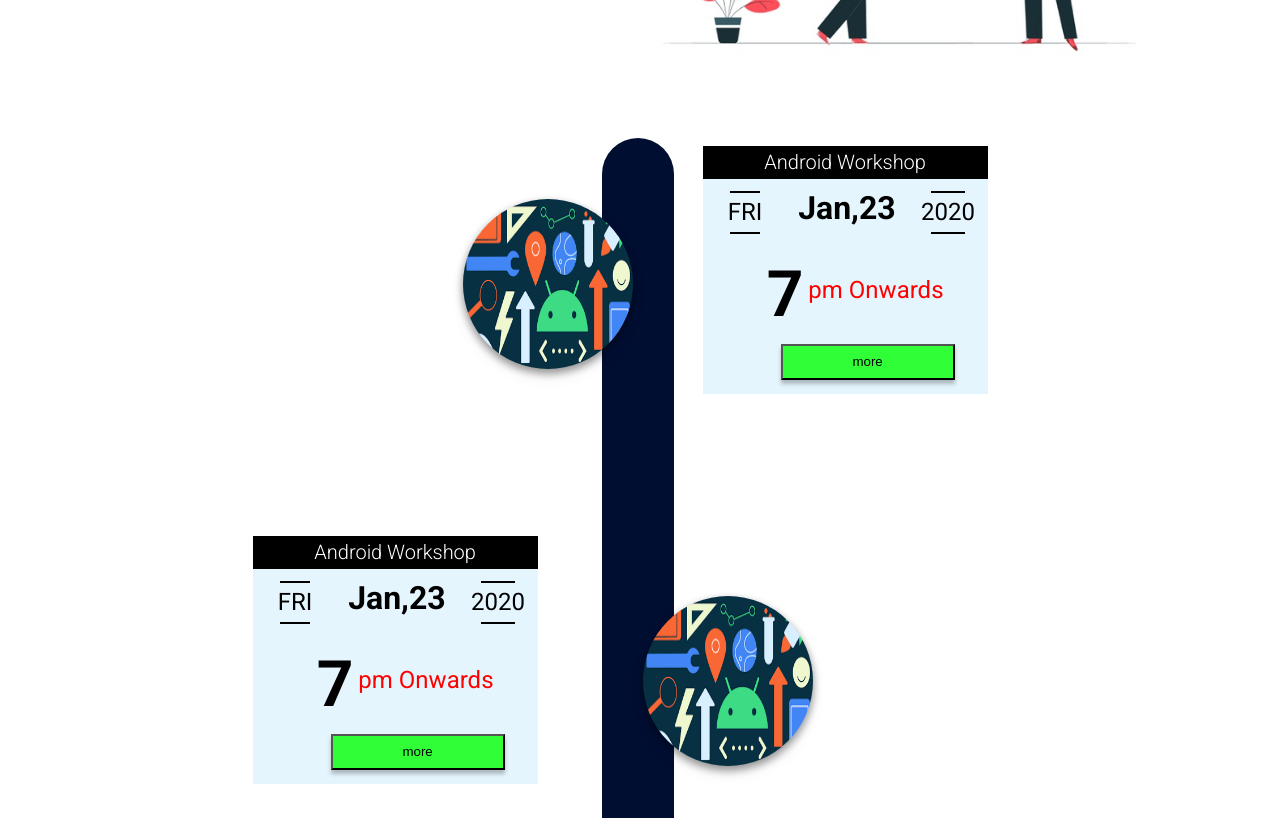
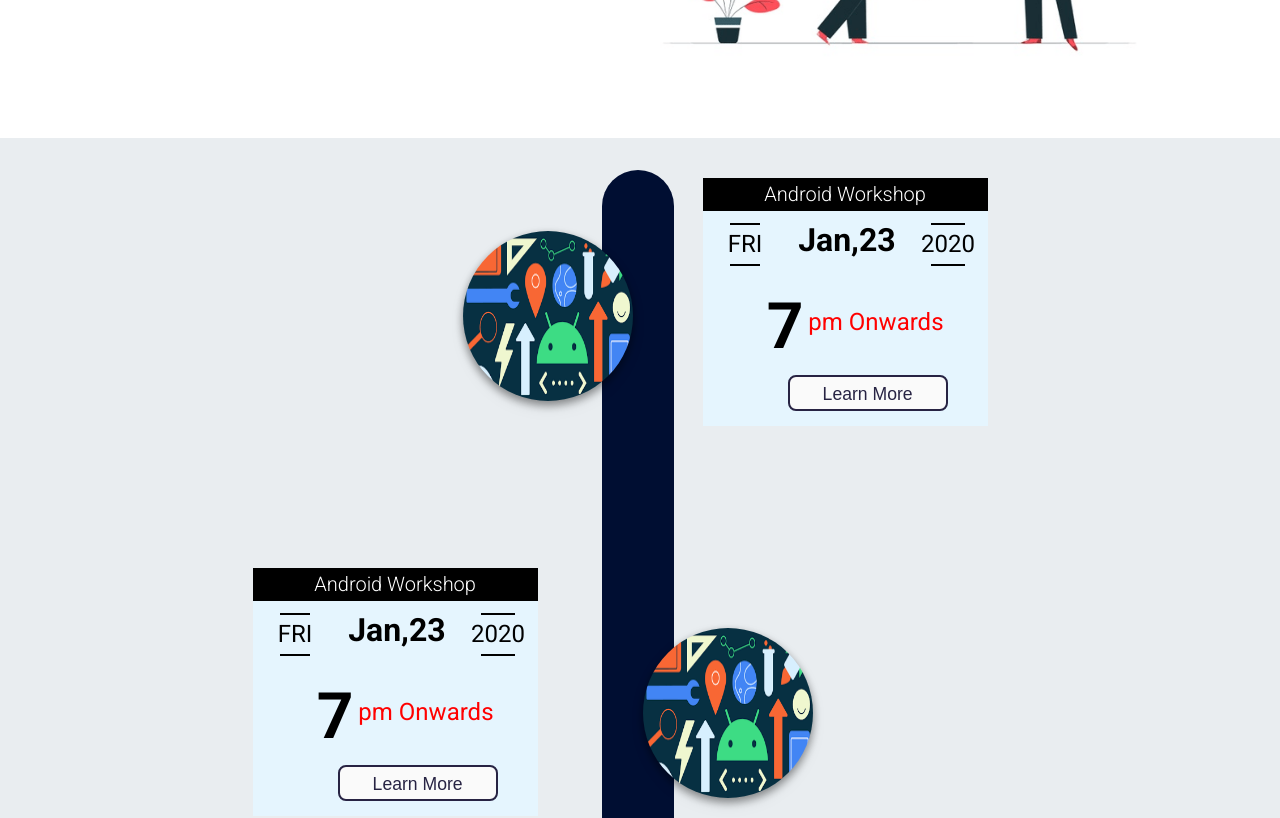
Before and after one commit to acespvgcoet/ACES-Website, a React (Create React App) app: page /events in a window 1280 px wide. Shown: the part 360-1178 px from the top of the page. Built offline with nearby package versions, Linux system fonts and the light colour scheme.

Commit message:
Minor UI changes

```diff
--- a/src/components/Blogs.js
+++ b/src/components/Blogs.js
@@ -20,6 +20,7 @@
           />
         </div>
       </section>
+      <section style={{ backgroundColor: "#e9edf0" }}>
         <div className="blogs_up">
           <div className="blogcardlarge">
             <BlogsCardLarge
@@ -173,6 +174,7 @@
             </div>
           </div>
         </div>
+      </section>
     </div>
   );
 }
--- a/src/components/Contact.jsx
+++ b/src/components/Contact.jsx
@@ -13,9 +13,7 @@
       <Header />
       <ContactUsupperpart></ContactUsupperpart>
       <ContactUsMiddle></ContactUsMiddle>
-      <br></br>
       <Map1></Map1>
-      <br></br>
     </div>
   );
 }
--- a/src/components/ContactUsMiddle.js
+++ b/src/components/ContactUsMiddle.js
@@ -6,7 +6,7 @@
 
 function AppMiddle() {
   return (
-    <div className="appmiddle">
+    <div className="appmiddle" style={{ backgroundColor: "#e9edf0" }}>
       <div className="appmiddlecontent">
         <div style={{ display: "flex", alignItems: "center" }}>
           <MailIcon style={{ fontSize: 40, color: "orange" }}>Email</MailIcon>
@@ -21,8 +21,12 @@
           <LocationOnIcon
             style={{ fontSize: 40, color: "red" }}
           ></LocationOnIcon>
-          <h3 style={{ marginLeft: 10 }}> ACES | PVG’s College of Engineering and Technology<br></br>
-          44, Vidya Nagari, Shivdarshan, Parvati,Pune – 411009 Maharashtra – INDIA</h3>
+          <h3 style={{ marginLeft: 10 }}>
+            {" "}
+            ACES | PVG’s College of Engineering and Technology<br></br>
+            44, Vidya Nagari, Shivdarshan, Parvati,Pune – 411009 Maharashtra –
+            INDIA
+          </h3>
           <br></br>
         </div>
       </div>
--- a/src/components/EventsCard.js
+++ b/src/components/EventsCard.js
@@ -1,46 +1,43 @@
 import React from "react";
 import "../css/EventsCard.css";
-function EventsCard({title,day,month,date,year,time}) {
+function EventsCard({ title, day, month, date, year, time }) {
   return (
-     <div>
+    <div className="event-card">
       <div class="card_title">
         {/* ANDROID WORKSHOP */}
         {title}
         <div class="card_des">
           <div class="date">
             <div class="day">
-            <hr width="33%" align="center" size="2px" color="black"/>
+              <hr width="33%" align="center" size="2px" color="black" />
               {day}
               {/* FRI */}
-            <hr width="33%"  align="center" size="2px" color="black"/>
+              <hr width="33%" align="center" size="2px" color="black" />
             </div>
             <div class="month">
               {month},{date}
               {/* OCT 22 */}
             </div>
             <div class="year">
-                <hr width="40%" align="center" size="2px" color="black"/>
+              <hr width="40%" align="center" size="2px" color="black" />
               {year}
               {/* 2020 */}
-                <hr width="40%"  align="center" size="2px" color="black"/>
+              <hr width="40%" align="center" size="2px" color="black" />
             </div>
-
           </div>
           <div class="time">
             <div class="no">
               {time}
               {/* 7 */}
             </div>
-        <div class="pm">
-            pm Onwards
-        </div></div>
-        <div >
-            <button class="button">more</button>
+            <div class="pm">pm Onwards</div>
+          </div>
+          <div>
+            <button class="button">Learn More</button>
           </div>
         </div>
       </div>
     </div>
-
   );
 }
 
--- a/src/components/EventsPage.js
+++ b/src/components/EventsPage.js
@@ -18,7 +18,10 @@
           <img src={EventIllustartion} alt="events-illustartion" />
         </div>
       </section>
-      <div className="timeline-container">
+      <div
+        className="timeline-container"
+        style={{ backgroundColor: "#e9edf0" }}
+      >
         <div id="timeline">
           <div className="card-image">
             <a
--- a/src/components/Map1.js
+++ b/src/components/Map1.js
@@ -14,7 +14,10 @@
       popupAnchor: [0, -41],
     });
     return (
-      <div className="map-container-main">
+      <div
+        className="map-container-main"
+        style={{ backgroundColor: "#e9edf0" }}
+      >
         <div className="map-container">
           <MapContainer
             center={position}
--- a/src/components/Team.jsx
+++ b/src/components/Team.jsx
@@ -10,10 +10,10 @@
   const [teams, setTeams] = useState([]);
   const [teachers, setTeachers] = useState([]);
   const [leads, setLeads] = useState([]);
-  const [name,setName] = useState();
-  const [cat,setCat] = useState();
-  const [imgL,setImgL] = useState();
-  const [linkedInL,setLinkedInL] = useState();
+  const [name, setName] = useState();
+  const [cat, setCat] = useState();
+  const [imgL, setImgL] = useState();
+  const [linkedInL, setLinkedInL] = useState();
   useEffect(() => {
     db.collection("teams").onSnapshot((snapshot) => {
       setTeams(
@@ -46,22 +46,19 @@
   }, [teams, teachers, leads]);
   const send = (e) => {
     e.preventDefault();
-    console.log(name,cat,imgL,linkedInL);
-    console.log("notification")
-        db.collection("teams").doc("notification").collection("members").add(
-            {
+    console.log(name, cat, imgL, linkedInL);
+    console.log("notification");
+    db.collection("teams").doc("notification").collection("members").add({
       name: name,
       category: cat,
       imgLink: imgL,
       linedInLink: linkedInL,
-            }
-        )
-        setName('');
-        setCat('');
-        setImgL('');
-        setLinkedInL('');
-
-  }
+    });
+    setName("");
+    setCat("");
+    setImgL("");
+    setLinkedInL("");
+  };
   return (
     <div>
       <Header />
@@ -74,27 +71,22 @@
         LinkedLink : <input type = "text" value={linkedInL} onChange={e => setLinkedInL(e.target.value)}/><br/>
         <button onClick  = {send}>Send</button><br/>*/}
       <div className="teamheader">
-
         <div className="teampagetitle">
-
           <h1>The Team</h1>
           <p>Get to Know our 2020-21 Team</p>
         </div>
 
-
-            <img className= "teampagelogo" src={teamimage} alt="teamlogo" />
-
+        <img className="teampagelogo" src={teamimage} alt="teamlogo" />
       </div>
-      <div className="team">
-
+      <div className="team" style={{ backgroundColor: "#e9edf0" }}>
         <h1>Team</h1>
         <div className="teamCoordinators">
           {teachers.map((teacher) => (
             <InfoBlock
               name={teacher.data.name}
               designation={teacher.data.designation}
-              imgLink ={teacher.data?.imgLink}
-              linkedInLink ={teacher.data?.linkedInLink}
+              imgLink={teacher.data?.imgLink}
+              linkedInLink={teacher.data?.linkedInLink}
             />
           ))}
 
@@ -105,8 +97,8 @@
             <InfoBlock
               name={lead.data.name}
               designation={lead.data.designation}
-              imgLink ={lead.data?.imgLink}
-              linkedInLink ={lead.data?.linkedInLink}
+              imgLink={lead.data?.imgLink}
+              linkedInLink={lead.data?.linkedInLink}
             />
           ))}
         </div>
--- a/src/css/Blogs.css
+++ b/src/css/Blogs.css
@@ -34,7 +34,6 @@
   margin-top: 20px;
   justify-content: center;
   display: flex;
-  margin-bottom: 30px;
   align-items: center;
 }
 
--- a/src/css/Events.css
+++ b/src/css/Events.css
@@ -1,3 +1,7 @@
+.timeline-container {
+  padding: 2rem 0;
+}
+
 .Events-container {
   font-family: "Roboto", sans-serif;
 }
--- a/src/css/EventsCard.css
+++ b/src/css/EventsCard.css
@@ -1,25 +1,21 @@
-
-.card{
-
+.card {
   margin-left: 100px;
   justify-content: left;
   display: flex;
-    margin-top:10%;
+  margin-top: 10%;
   margin-bottom: 500%;
   align-items: center;
+}
 
-}
-.card2{
-
-    margin-left: -350px;;
+.card2 {
+  margin-left: -350px;
   justify-content: left;
   display: flex;
   margin-bottom: 500%;
   align-items: center;
-
 }
 
-.card_title{
+.card_title {
   width: 285px;
   height: 40px;
   background-color: black;
@@ -28,15 +24,15 @@
   font-weight: 350;
   font-size: 20px;
   line-height: 33px;
-color: #FFFFFF;
+  color: #ffffff;
   text-align: center;
 }
-.card_des{
+.card_des {
   width: 285px;
   height: 215px;
-background: #E5F5FE;
+  background: #e5f5fe;
 }
-.date{
+.date {
   display: flex;
   font-style: normal;
   color: black;
@@ -44,58 +40,69 @@
   font-style: normal;
   text-align: center;
 }
-.day
-{
+.day {
   width: 30%;
   font-weight: normal;
   font-size: 24px;
   line-height: 15px;
-
 }
-.month{width: 42%;
+.month {
+  width: 42%;
   font-weight: bold;
   font-size: 32px;
   line-height: 38px;
   margin-top: 10px;
 }
-.year
-{width: 28%;
+.year {
+  width: 28%;
   font-weight: normal;
   font-size: 24px;
   line-height: 15px;
   margin-left: 2px;
 }
-.no{
+.no {
   font-weight: bold;
   font-size: 64px;
   line-height: 97px;
   margin-left: 20px;
   color: #000000;
 }
-.pm{
+.pm {
   font-weight: normal;
   font-size: 24px;
   line-height: 28px;
   margin: 30px 0 0 5px;
-color: #FF0000;
+  color: #ff0000;
 }
-.time{
+.time {
   display: flex;
   justify-content: center;
   font-family: Roboto;
   font-style: normal;
+}
+.button {
+  margin-left: 45px;
+  width: 160px;
+  height: 36px;
+  background-color: var(--lightGreyBg);
+  border: 2px solid;
+  border-color: var(--darkBlueText);
+  color: var(--darkBlueText);
+  font-size: 1.1rem;
+  font-weight: var(--medium);
+  text-align: center;
+  padding: 7px 10px;
+  border-radius: 8px;
+  cursor: pointer;
+}
 
+.button:hover {
+  color: var(--whiteText);
+  background-color: var(--darkBlueText);
+  transition: all 0.3s linear 0s;
 }
-.button
-{
- margin-left: 45px;
-width: 174px;
-height: 36px;
-text-align: center;
-background: #30FF38;
-box-shadow: 0px 4px 4px rgba(0, 0, 0, 0.25);}
 
-.card-image{
+.card-image {
   cursor: pointer;
   position: absolute;
   width: 170px;
@@ -107,7 +114,7 @@
   border-radius: 100px;
 }
 
-.card-image2{
+.card-image2 {
   cursor: pointer;
   position: absolute;
   width: 170px;
@@ -119,66 +126,63 @@
   border-radius: 100px;
 }
 
-@media(max-width: 768px) {
-    .card2{
-        margin-left: 120px;;
+@media (max-width: 768px) {
+  .card2 {
+    margin-left: 120px;
   }
 
-   .card-image{
+  .card-image {
     margin-left: -30px;
   }
 
-    .card-image2{
+  .card-image2 {
     margin-left: -30px;
   }
-
 }
 
-  @media(max-width:560px) {
-    .card ,.card2{
-        margin-left: 100px;;
+@media (max-width: 560px) {
+  .card,
+  .card2 {
+    margin-left: 100px;
   }
 
-    .card_title ,.card_des{
-         width:230px;
+  .card_title,
+  .card_des {
+    width: 230px;
     height: 210px;
   }
-    .button{
-        width:100px;
+  /* .button {
+    width: 100px;
+  } */
+
+  .card-image,
+  .card-image2 {
+    margin-left: -20px;
+    width: 130px;
+    height: 130px;
+  }
 }
 
-   .card-image , .card-image2{
-    margin-left: -20px;
-    width:130px;
-    height:130px;
+@media (max-width: 400px) {
+  .card,
+  .card2 {
+    margin-left: -95px;
   }
 
-
-  }
-
-
-
-  @media(max-width:400px) {
-    .card ,.card2{
-        margin-left: -95px;
-
-    }
-
-    .card_title ,.card_des{
-
-         width:230px;
+  .card_title,
+  .card_des {
+    width: 230px;
     height: 210px;
   }
-    .button{
-        width:100px;
-    }
+  /* .button {
+    width: 100px;
+  } */
 
-   .card-image , .card-image2{
+  .card-image,
+  .card-image2 {
     display: none;
     margin-left: -15px;
-    width:100px;
-    height:100px;
+    width: 100px;
+    height: 100px;
   }
-
-
 }
```
Also changed, not shown: 2 other files (tests, documents, lock files or other folders). Lines whose indentation alone changed are shown as unchanged.
